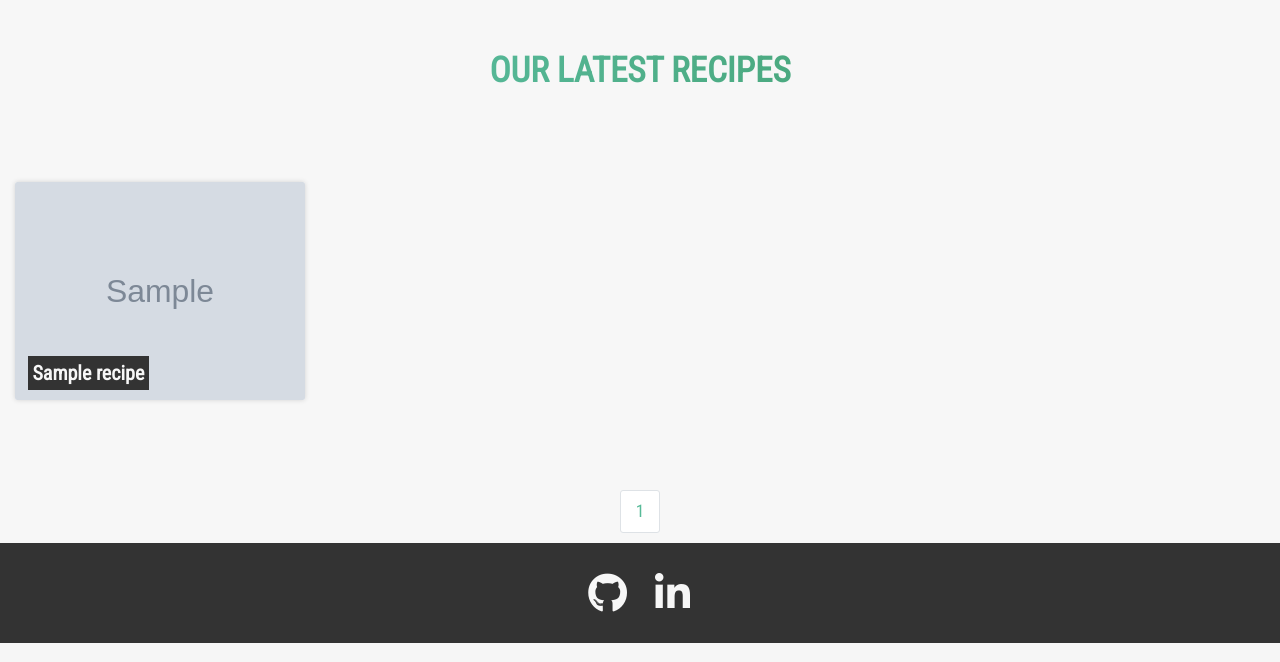
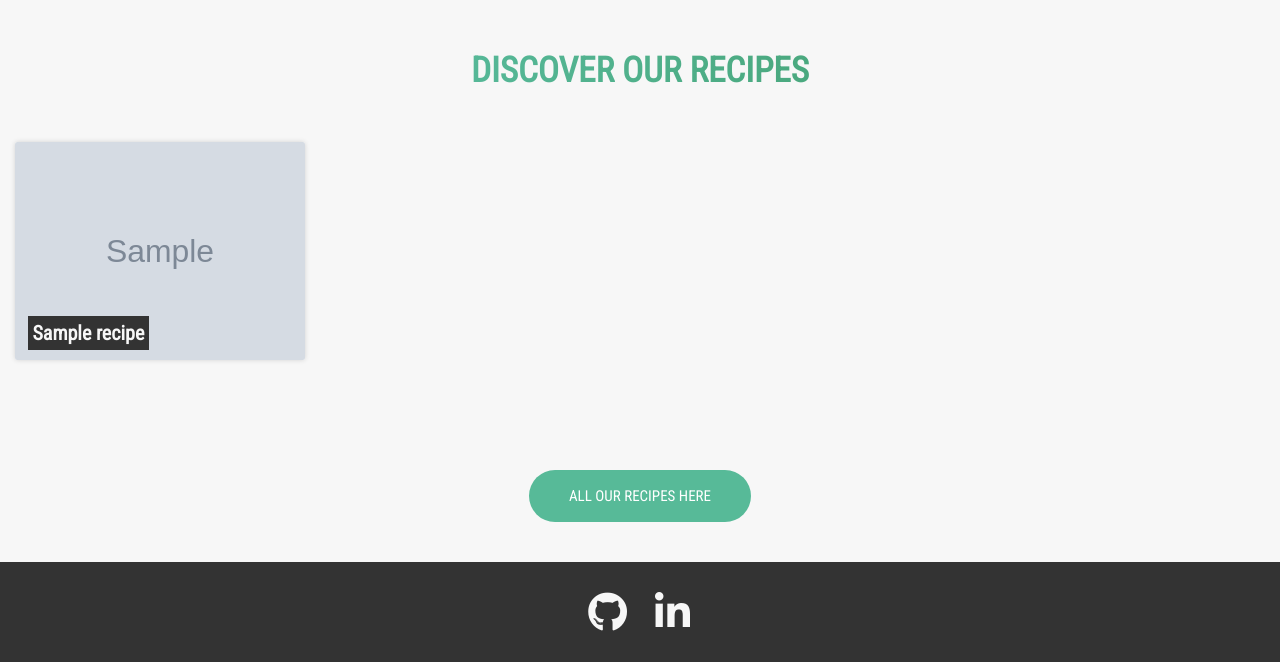
Before and after one commit to andreasdk/dcd-recipes, a Flask app: template whisk/templates/home.html in a window 1280 px wide. Shown: the part 680-1342 px from the top of the page. Run offline with Flask 2, Linux system fonts and the light colour scheme; the template is opened without the code that fills it: most values are stand-ins (such as "Sample title", 1, 10 or a date in 2020); grey boxes marked "Sample" are stand-in pictures; parts of the project's set-up code (start-up, migrations or seed data) failed here and were passed over; some libraries are stand-ins or nearby versions.

Commit message:
removed pagination, added random recipes

```diff
--- a/whisk/templates/home.html
+++ b/whisk/templates/home.html
@@ -20,25 +20,20 @@
 </header>
 
 <section class="container-fluid pt-5">
-    <div class="u-center-text u-margin-bottom-large u-padding-top">
-        <h2 class="heading-secondary">Our Latest Recipes</h2>
+    <div class="u-center-text u-margin-bottom-medium u-padding-top">
+        <h2 class="heading-secondary">Discover Our Recipes</h2>
     </div>
     <div class="row u-margin-bottom-large">
-        {% for recipe in recipes %}
+        {% for recipe in random_recipes %}
             {% include "includes/_cards.html" %}
         {% endfor %}
     </div>
+    <div class="recipe-btn u-margin-bottom-medium u-padding-top text-center">
+        <a href="{{ url_for('recipes.all_recipes')}}" class="btn btn-primary">All Our Recipes Here</a>
+    </div>
+
 </section>
 
-<nav aria-label="pagination">
-    <ul class="pagination pagination-lg justify-content-center">
-        {% for page in pages %} {% if page== current_page %}
-        <li class="page-item active"><a class="page-link">{{ page }}</a></li>
-        {% else %}
-        <li class="page-item"><a class="page-link" href="{{ url_for('main.home', current_page=page) }}">{{ page }}</a></li>
-        {% endif %} {% endfor %}
-    </ul>
-</nav>
 {% endblock %}
 
 {% block footer %} {% include 'includes/_footer.html' %} {% endblock %}
```
